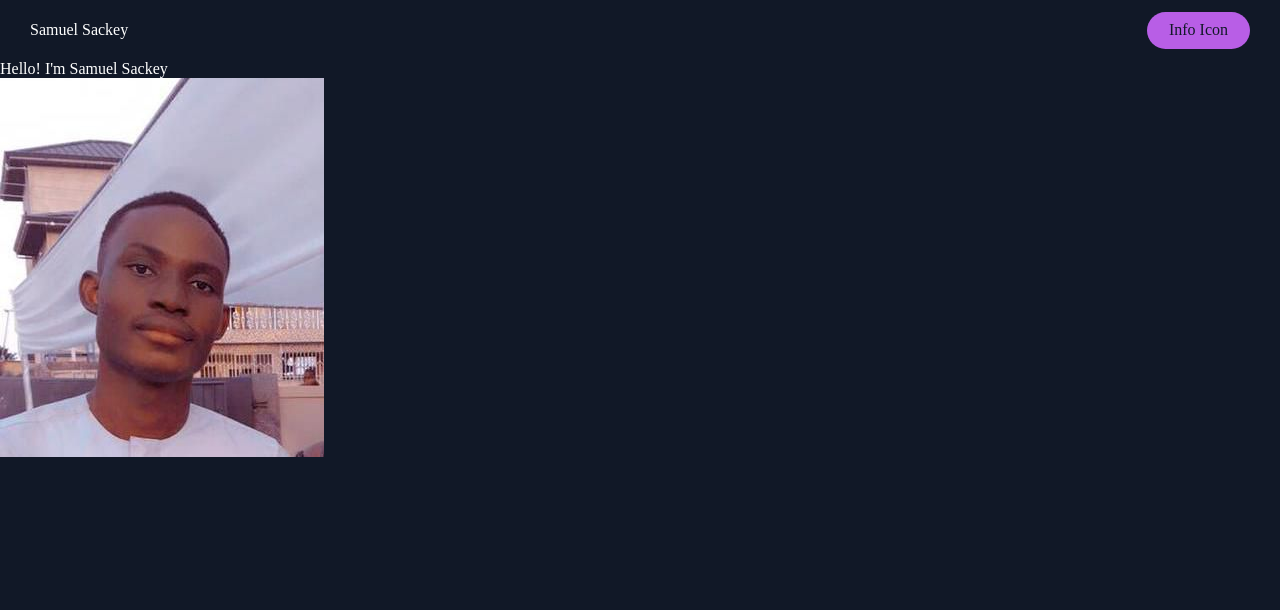
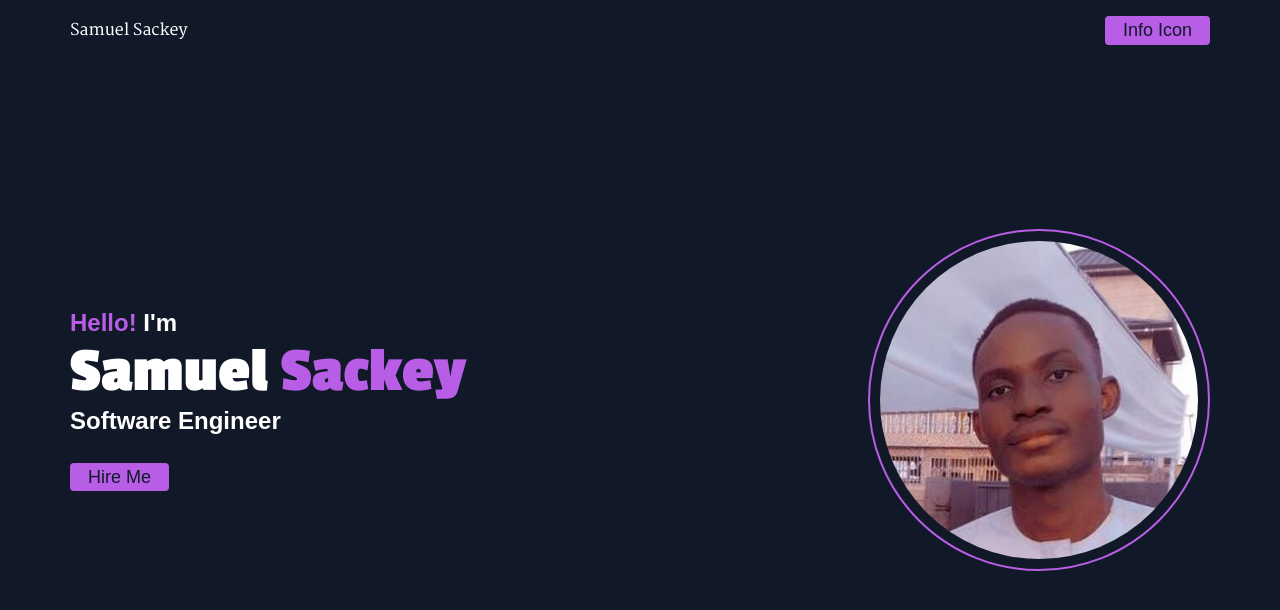
Before and after one commit to SamuelSackey/samuelsackey.github.io, a plain HTML site: page index.html in a window 1280 px wide. Drawn offline with Linux system fonts and the light colour scheme; a web font is replaced by a local one.

Commit message:
Intro section

```diff
--- a/index.html
+++ b/index.html
@@ -11,11 +11,16 @@
       <div class="flex-1">Samuel Sackey</div>
       <a href="about.html" class="button"> Info Icon </a>
     </header>
-    <section>
-      <div>Hello! I'm Samuel Sackey</div>
-      <div>
-        <img src="images/me.jpg" alt="Samuel Sackey's Image" />
+    <section id="intro">
+      <div class="text">
+        <h3><span class="name">Hello!</span> I'm</h3>
+        <h1>Samuel <span class="name">Sackey</span></h1>
+        <h3>Software Engineer</h3>
+
+        <a href="about.html" class="button"> Hire Me </a>
       </div>
+
+      <img src="images/sam.jpg" alt="Samuel Sackey's Image" />
     </section>
   </body>
 </html>
--- a/styles/style.css
+++ b/styles/style.css
@@ -1,3 +1,5 @@
+@import url("https://fonts.googleapis.com/css2?family=Carme&family=Martel:wght@600&family=Passion+One:wght@400;700&display=swap");
+
 :root {
   --primary: #b85ee6;
   --secondary: #999999;
@@ -16,6 +18,23 @@
 html {
   background-color: var(--background);
   color: var(--text);
+  font-family: "Martel", serif;
+}
+
+h1 {
+  font-family: "Passion One", cursive;
+  font-weight: bold;
+  font-size: 4rem;
+}
+
+h2 {
+  font-family: "Passion One", cursive;
+  font-size: 3rem;
+}
+
+h3 {
+  font-family: "Carme", sans-serif;
+  font-size: 1.5rem;
 }
 
 header {
@@ -23,29 +42,63 @@ header {
   height: 60px;
   align-items: center;
   justify-content: space-between;
-  padding: 0px 30px;
+  padding: 0 30px;
   position: fixed;
   top: 0;
+  left: 50%;
+  transform: translateX(-50%);
   width: 100%;
+  max-width: 1200px;
   background-color: var(--background);
 }
 
 .button {
   text-decoration: none;
-  font-size: 1rem;
-  padding: 7.5px 20px;
+  font-size: 18px;
+  padding: 4px 18px;
   background-color: var(--primary);
   color: var(--background);
-  border-radius: 50px;
-  border: 2px solid transparent;
+  border-radius: 4px;
+  font-family: "Carme", sans-serif;
+  /* border: 2px solid transparent; */
 }
 
 .button:hover {
-  color: var(--primary);
+  /* color: var(--primary);
   background-color: var(--background);
-  border: 2px solid var(--primary);
+  border: 2px solid var(--primary); */
+  opacity: 0.85;
 }
 
 section {
   padding-top: 60px;
+  min-height: 100vh;
 }
+
+#intro {
+  display: flex;
+  align-items: center;
+  justify-content: space-between;
+  gap: 20px;
+  margin: 0 auto;
+  max-width: 1200px;
+  padding: 0 30px;
+}
+
+.text h3:nth-of-type(2) {
+  margin-bottom: 30px;
+}
+
+#intro img {
+  flex: none;
+  width: 30%;
+  height: 30%;
+  object-fit: cover;
+  border-radius: 100%;
+  border: 2px solid var(--primary);
+  padding: 10px;
+}
+
+.name {
+  color: var(--primary);
+}
```
Also changed, not shown: images/sam.jpg (added).
